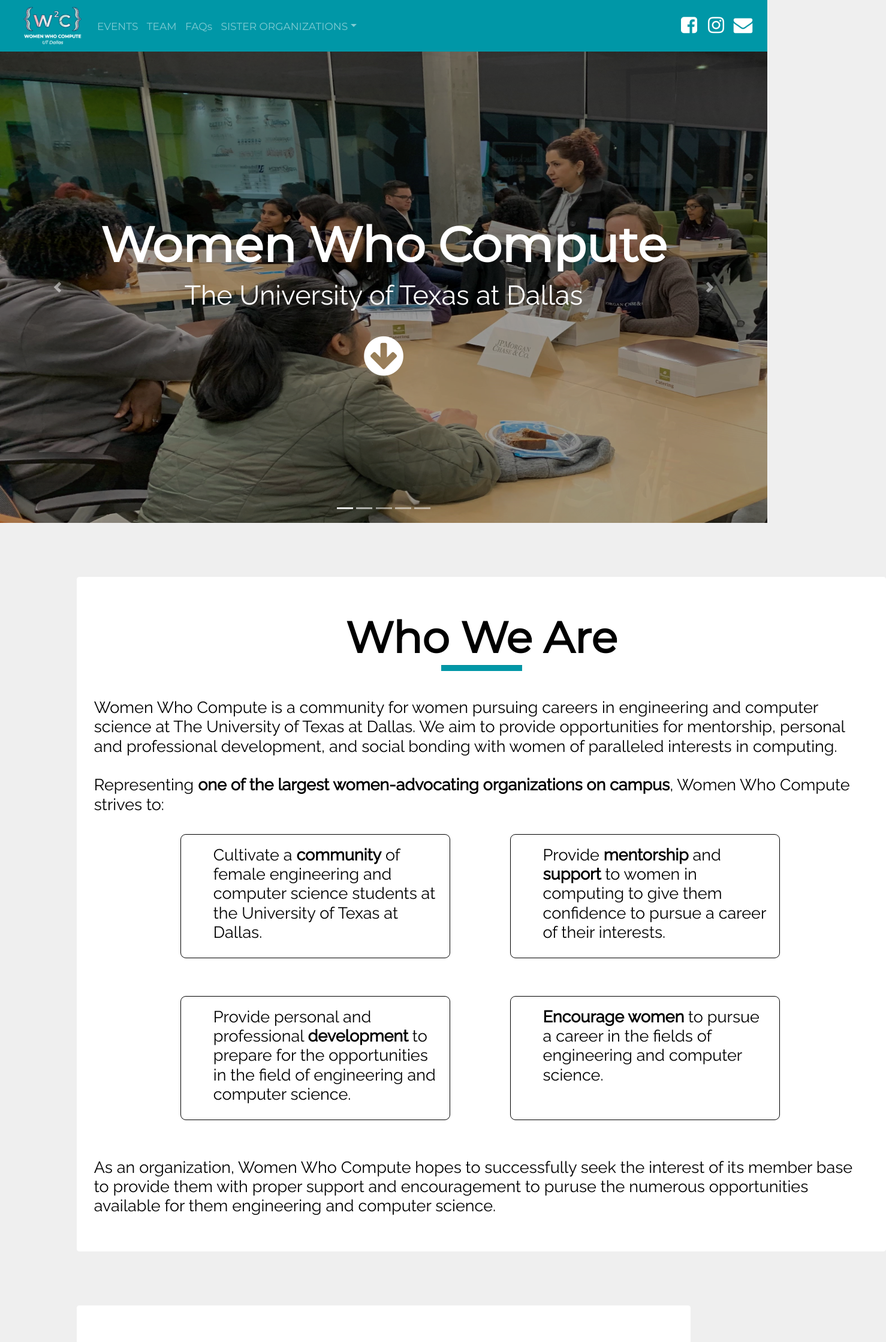
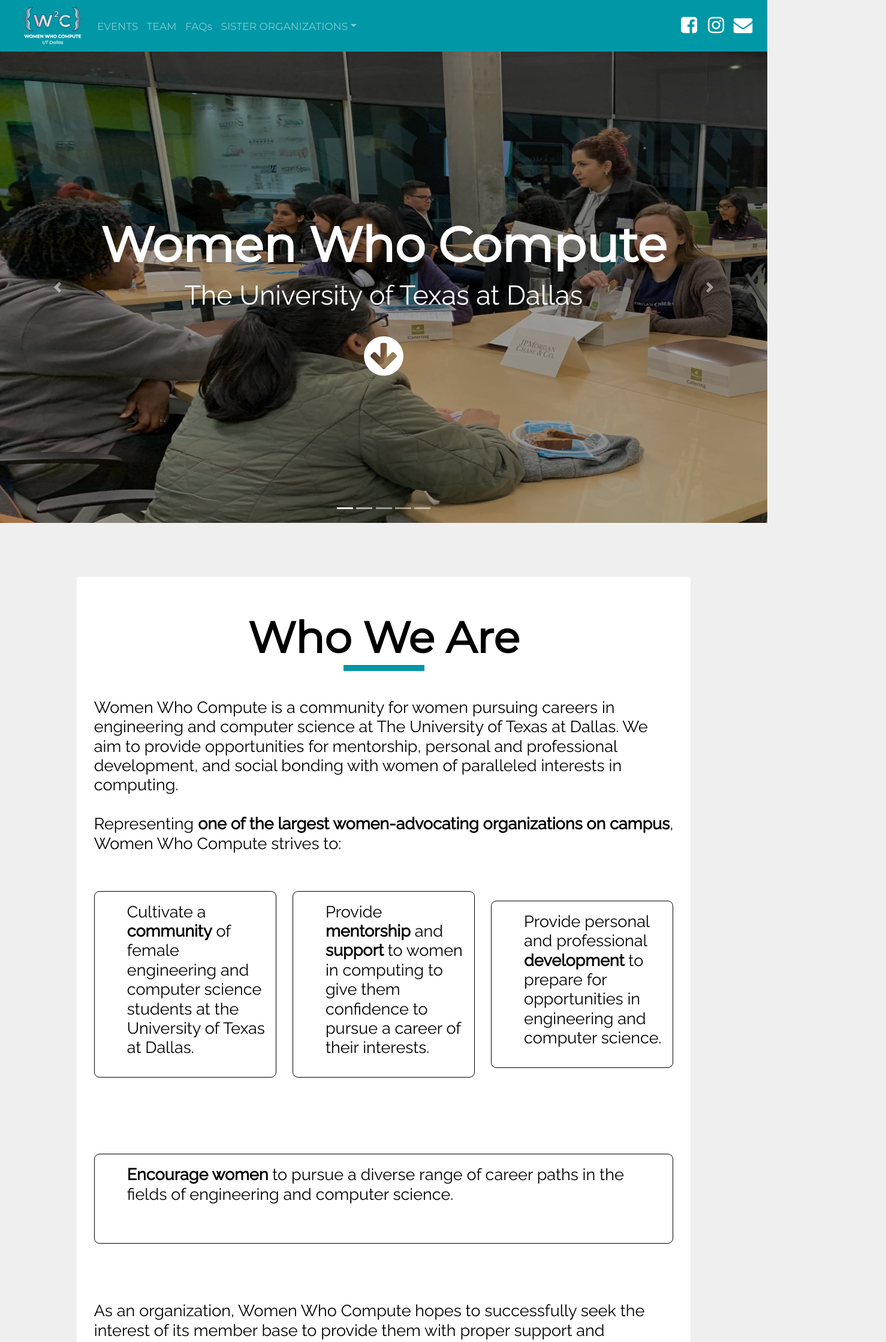
Before and after one commit to utdwwc/wwc-website, a React (Create React App) app: page / in a window 1280 px wide. Shown: the top 2238 px of the page at 60% size, 1478 px wide, since content can reach past the window. Built offline with nearby package versions, Linux system fonts and the light colour scheme.

Commit message:
Fixed goals and flyer card sizing

```diff
--- a/src/components/Events.jsx
+++ b/src/components/Events.jsx
@@ -7,8 +7,21 @@
 	render() {
 		return (
 			<div>
-			<h6><semester>Spring 2020</semester></h6><br></br>
-			<Container>
+			<h6><semester>Event Calendar</semester></h6>
+                                <Container>
+                                        <Row className="show-grid text-center">
+                                                <iframe
+                                                        src="https://calendar.google.com/calendar/embed?src=utdwwc%40gmail.com&ctz=America%2FMexico_City"
+                                                        width="1500"
+                                                        height="650"
+                                                        frameborder="0"
+                                                        scrolling="no"
+                                                        align = "middle">
+                                                </iframe>
+                                        </Row>
+                                </Container>
+                        <h6><semester>Spring 2020</semester></h6><br></br>
+                        <Container>
 			<Row className="show-grid text-center">
 			<Col xs={12} sm={4}>
 			<Card className="event-card">
--- a/src/components/Home.css
+++ b/src/components/Home.css
@@ -1,40 +1,29 @@
 .carousel {
 	margin-top: 0px;
 	margin-bottom: 100px;
-	max-width: 2100px;
+	max-width: 2200px;
 	transition: transform 2s ease, opacity .5s ease-out;
 }
 
-.carousel-fade {
-    .carousel-inner {
-        .item {
+.carousel-fade , .carousel-control {
+    z-index: 2;
+}
+
+.carousel-fade , .carousel-inner , .item{
 	transition-property: opacity;
 }
 
-        .item,
-        .active.left,
-        .active.right {
+.carousel-fade , .carousel-inner , .item, .active.left, .active.right{
 	opacity: 0;
 }
 
-        .active,
-        .next.left,
-        .prev.right {
+.carousel-fade , .carousel-inner , .active, .next.left, .prev.right {
 	opacity: 1;
 }
 
-        .next,
-        .prev,
-        .active.left,
-        .active.right {
+.carousel-fade , .carousel-inner , .next, .prev, .active.left, .active.right {
 	left: 0;
 	transform: translate3d(0, 0, 0);
-        }
-    }
-
-    .carousel-control {
-        z-index: 2;
-    }
 }
 
 
@@ -44,7 +33,7 @@
 
 .carousel-image {
 	height: 873px;
-	width: 2100px;
+	width: 2200px;
     filter: brightness(65%);
 }
 
@@ -95,18 +84,14 @@
     background-color: white;
 	margin-top: 20px;
 	margin-bottom: 100px;
-	width: 1500px;
-	height: 1250px;
 	margin-left: 10%;
 	margin-right: 10%;
-
 }
 
 .jumbotron-eventbox {
         background-color: white;
         margin-top: 20px;
         margin-bottom: 100px;
-        height: 970px;
         margin-left: 10%;
         margin-right: 10%;
 
@@ -114,21 +99,17 @@
 
 .jumbotron-flyerbox {
 	background-color: #0097a7;
-	width: 1200px;
-	height: 670px;
-	margin-left: 130px;
-	margin-bottom: 130px;
-
 }
 
 .goals-card {
-	width: 500px;
-	height: 230px;
-	margin-bottom: 70px;
-	margin-left: 160px;
+	width: fit-content;
+	height: fit-content;
+	margin-top: 10%;
+	margin-bottom: 10%;
 	border: solid black;
 	border-width: 2px;
 	border-radius: 10px;
+
 }
 
 .goals-card:hover {
@@ -141,19 +122,16 @@
 	margin-bottom: 100px;
 	margin-left: 10%;
 	margin-right: 10%;
-	height: 780px;
 }
 
 .wicys-logo {
         margin-top: 40px;
 	margin-bottom: 30px;
-        width: 100%;
 }
 
 .gwc-logo {
 	margin-top: 60px;
 	margin-bottom: 30px;
-	width: 100%;
 }
 
 .footer-logo {
@@ -183,6 +161,8 @@
 
 .flyer-card {
 	background-color: #bddce1;
+	width: fit-content;
+	margin: auto;
 }
 
 .flyer-card:hover {
@@ -192,15 +172,15 @@
 
 
 .logo-card {
-	margin-top: 50px;
 	background-color: white;
 	border: solid black;
+	width: 70%;
+	margin: auto;
+	margin-top: 10%;
 	border-radius: 10px;
 	border-width: 2px;
 	box-shadow: 5px 10px #A4A9AD;
-	margin-left: 220px;
-	width: 400px;
-	height: 300px;
+
 }
 
 
@@ -223,10 +203,11 @@
 
 .btn-default {
     background-image: none;
-        margin-top: -20px;
-	margin-left: 508px;
 	width: 130px;
 	height: 50px;
+	display: block;
+	margin: auto;
+	margin-top: 5%;
     border: solid #BDDCE1;
 	border-radius: 10%;
 	color: black;
@@ -241,7 +222,6 @@
 }
 
 .footer {
-	height: 400px;
 	background-color: #0097a7;
 	color: white;
 	font-size: 15px;
--- a/src/components/Home.jsx
+++ b/src/components/Home.jsx
@@ -1,6 +1,4 @@
 import React, { Component } from 'react'
-
-import { Link } from 'react-router-dom';
 import { Jumbotron, Container, Row, Col, Image, Button, Carousel, Card, CardDeck } from 'react-bootstrap';
 import './Home.css';
 
@@ -9,10 +7,19 @@
 		return (
 			<div>
 				<div class="overlay">
-			<h6><main-title>Women Who Compute</main-title></h6>
-			<h3><sub-title>The University of Texas at Dallas</sub-title></h3>
+					<h6>
+						<main-title>
+							Women Who Compute
+						</main-title>
+					</h6>
+					<h3>
+						<sub-title>
+							The University of Texas at Dallas
+						</sub-title>
+					</h3>
 					<a href="#who-we-are" class="fa fa-arrow-circle-down" aria-hidden="true"></a>
 				</div>
+
 				<Carousel className="carousel carousel-fade">
 					<Carousel.Item>
 						<img className="carousel-image" src="assets/wwc-sm.jpg" alt="First Slide" />
@@ -30,98 +37,128 @@
 						<img className="carousel-image" src="assets/wwc-mcafee.jpg" alt="Fifth Slide" />
 					</Carousel.Item>
 				</Carousel>
-			<div id="who-we-are"><a href="who-we-are"></a><Jumbotron className="jumbotron-infobox">
+
+				<div id="who-we-are">
+					<a href="who-we-are"></a>
+					<Jumbotron className="jumbotron-infobox">
 						<h6>Who We Are</h6>
 						<hr></hr>
 						<h2>
 							Women Who Compute is a community for women pursuing careers in engineering and computer science at The University of Texas at Dallas. We aim to provide opportunities for mentorship, personal and professional development, and social bonding with women of paralleled interests in computing.<br></br><br></br>
 							Representing <strong>one of the largest women-advocating organizations on campus</strong>, Women Who Compute strives to:<br></br><br></br>
 							<Row className="show-grid align-items-center">
-			<Col xs={12} sm={5}>
+								<Col sm={{ size: 4 }}>
 									<Card className="goals-card">
 										<Card.Body>
-			<ol>Cultivate a <strong>community</strong> of female engineering and computer science students at the University of Texas at Dallas.</ol>
+											<ol>
+												Cultivate a <strong>community</strong> of female engineering and computer science students at the University of Texas at Dallas.
+											</ol>
 										</Card.Body>
 									</Card>
 								</Col>
-			<Col xs={12} sm={5}>
+								<Col sm={{ size: 4 }}>
 									<Card className="goals-card">
 										<Card.Body>
-			<ol>Provide <strong>mentorship</strong> and <strong>support</strong> to women in computing to give them confidence to pursue a career of their interests.</ol>
+											<ol>
+												Provide <strong>mentorship</strong> and <strong>support</strong> to women in computing to give them confidence to pursue a career of their interests.
+											</ol>
 										</Card.Body>
 									</Card>
 								</Col>
-			<Col xs={12} sm={5}>
+								<Col sm={{ size: 4 }}>
 									<Card className="goals-card">
 										<Card.Body>
-			<ol>Provide personal and professional <strong>development</strong> to prepare for the opportunities in the field of engineering and computer science.</ol>
+											<ol>
+												Provide personal and professional <strong>development</strong> to prepare for opportunities in engineering and computer science.
+											</ol>
 										</Card.Body>
 									</Card>
 								</Col>
-			<Col xs={12} sm={5}>
+								<Col sm={{ size: 4 }}>
 									<Card className="goals-card">
 										<Card.Body>
-			<ol><strong>Encourage women</strong> to pursue a career in the fields of engineering and computer science.</ol><br></br>
+											<ol>
+												<strong>Encourage women</strong> to pursue a diverse range of career paths in the fields of engineering and computer science.
+											</ol><br></br>
 										</Card.Body>
 									</Card>
 								</Col>
 							</Row>
-	As an organization, Women Who Compute hopes to successfully seek the interest of its member base to provide them with proper support and encouragement to puruse the numerous opportunities available for them engineering and computer science.</h2>
+							As an organization, Women Who Compute hopes to successfully seek the interest of its member base to provide them with proper support and encouragement to puruse the numerous opportunities available for them engineering and computer science.
+						</h2>
 					</Jumbotron>
 				</div>
+
 				<Jumbotron className="jumbotron-eventbox">
+
 					<h6>Recent Events</h6>
+
 					<hr></hr>
+
 					<Jumbotron className="jumbotron-flyerbox">
 						<Row className="show-grid text-center">
-			<Col xs={16} sm={4}>
+							<Col sm={{ size: 3 }}>
 								<Card className="flyer-card">
 									<a href="/s20events/fannie-mae-spring-resume-review" class="btn">
 									<Card.Img src="assets/fannie-mae-flyer-2.jpg" className="flyer" />
 									<Card.Body>
-                        <Card.Title><card-title>Fannie Mae Panel</card-title></Card.Title>
+										<Card.Title>
+											<card-title>Fannie Mae Panel</card-title>
+										</Card.Title>
 									</Card.Body>
 									</a>
 								</Card>
 							</Col>
-			<Col xs={16} sm={4}>
+
+							<Col sm={{ size: 3 }}>
 								<Card className="flyer-card">
 									<a href="/s20events/spring-intern-fair-ws" class="btn">
 										<Card.Img src="assets/intern-fair-flyer.jpg" className="flyer" />
 										<Card.Body>
-			<Card.Title><card-title>Intern Fair Workshop</card-title></Card.Title>
+											<Card.Title>
+												<card-title>Intern Fair Workshop</card-title>
+											</Card.Title>
 										</Card.Body>
 									</a>
 								</Card>
 							</Col>
-                        <Col xs={16} sm={4}>
+
+							<Col sm={{ size: 3 }}>
 								<Card className="flyer-card">
 									<a href="/s20events/spring-semester-kickoff" class="btn">
 										<Card.Img src="assets/spring-kickoff.jpg" className="flyer" />
 										<Card.Body>
-			<Card.Title><card-title>Spring Kickoff</card-title></Card.Title>
+											<Card.Title>
+												<card-title>Spring Kickoff</card-title>
+											</Card.Title>
 										</Card.Body>
 									</a>
 								</Card>
 							</Col>
 						</Row>
+
 						<a class="btn btn-default" href="/events">More</a>
 					</Jumbotron>
 				</Jumbotron>
+
 				<Jumbotron className="jumbotron-sisterorgs">
-			<h6>Sister Organizations</h6>
+					<h6>
+						Sister Organizations
+					</h6>
 					<hr></hr>
-			<h2>To reach out to as many members as possible, Women Who Compute has partnered with the following organizations to represent their national chapters at UT Dallas.
+					<h2>
+						To reach out to as many members as possible, Women Who Compute has partnered with the following organizations to represent their national chapters at UT Dallas.
 					</h2>
+
 					<Row>
-			<Col xs={12} sm={5} className="person-wrapper">
+						<Col sm={{ size: 1 }} className="person-wrapper">
 							<Card className="logo-card">
 								<a href="/wicys" class="btn">
 									<Card.Img src="assets/wicys-logo.jpg" className="wicys-logo" />
 								</a>
 							</Card>
 						</Col>
-			<Col xs={12} sm={5} className="person-wrapper">
+						<Col sm={{ size: 1 }} className="person-wrapper">
 							<Card className="logo-card">
 								<a href="/girls-who-code" class="btn">
 									<Card.Img src="assets/girls-who-code-logo.jpg" className="gwc-logo" />
@@ -129,29 +166,60 @@
 							</Card>
 						</Col>
 					</Row>
+
 				</Jumbotron>
+
 				<div class="footer">
 					<div class="container text-center">
 						<Row>
 							<Col xs={12} sm={4} className="footer-wrapper">
 								<Image src="assets/our-logo.png" circle className="footer-logo" />
 							</Col>
+
 							<Col xs={12} sm={4} className="footer-wrapper text-left">
 								<h5><ft-head>About</ft-head></h5>
-			<about-info> Women Who Compute is a community for women pursuing careers in engineering and computer science at The University of Texas at Dallas. We aim to provide opportunities for mentorship, personal and professional development, and social bonding with women of paralleled interests in computing.</about-info>
+								<about-info>
+									Women Who Compute is a community for women pursuing careers in engineering and computer science at The University of Texas at Dallas. We aim to provide opportunities for mentorship, personal and professional development, and social bonding with women of paralleled interests in computing.
+								</about-info>
 							</Col>
+
 							<Col xs={12} sm={4} className="footer-wrapper text-left">
 								<h5><ft-head>Quick Links</ft-head></h5>
 								<ul class="list-unstyled">
-			<li><a href="/"><quick-link>About</quick-link></a></li>
-                        <li><a href="/events"><quick-link>Events</quick-link></a></li>
-                        <li><a href="/officers"><quick-link>Team</quick-link></a></li>
-                        <li><a href="/membership-faqs"><quick-link>Membership</quick-link></a></li>
-	                <li><a href="/wicys"><quick-link>WiCyS</quick-link></a></li>
-	                <li><a href="/girls-who-code"><quick-link>Girls Who Code</quick-link></a></li>
+									<li>
+										<a href="/">
+											<quick-link>About</quick-link>
+										</a>
+									</li>
+									<li>
+										<a href="/events">
+											<quick-link>Events</quick-link>
+										</a>
+									</li>
+									<li>
+										<a href="/officers">
+											<quick-link>Team</quick-link>
+										</a>
+									</li>
+									<li>
+										<a href="/membership-faqs">
+											<quick-link>Membership</quick-link>
+										</a>
+									</li>
+									<li>
+										<a href="/wicys">
+											<quick-link>WiCyS</quick-link>
+										</a>
+									</li>
+									<li>
+										<a href="/girls-who-code">
+											<quick-link>Girls Who Code</quick-link>
+										</a>
+									</li>
 								</ul>
 							</Col>
 						</Row>
+
 						<ul class="social-icons-footer">
 							<a href="https://facebook.com/groups/utdwwc/" target="_blank" class="fa fa-facebook"></a>
 							<a href="https://instagram.com/utdwwc/" target="_blank" class="fa fa-instagram"></a>
--- a/src/components/Officers.jsx
+++ b/src/components/Officers.jsx
@@ -120,17 +120,6 @@
                         </Card.Body>
                         </Card>
                         </Col>
-			<Col xs={12} sm={4}>
-                        <Card className="officer-card">
-                        <Card.Img src="assets/courtney-schaller.jpg" className="profile-pic" />
-                        <Card.Body>
-                        <Card.Text>
-                        <h3>Courtney<br></br>Schaller</h3>
-                        <h4>Outreach Coordinator</h4>
-                        </Card.Text>
-                        </Card.Body>
-                        </Card>
-                        </Col>
                         <Col xs={12} sm={4}>
                         <Card className="officer-card">
                         <Card.Img src="assets/karen-mazidi.jpg" className="profile-pic" />
```
Lines whose indentation alone changed are shown as unchanged.
